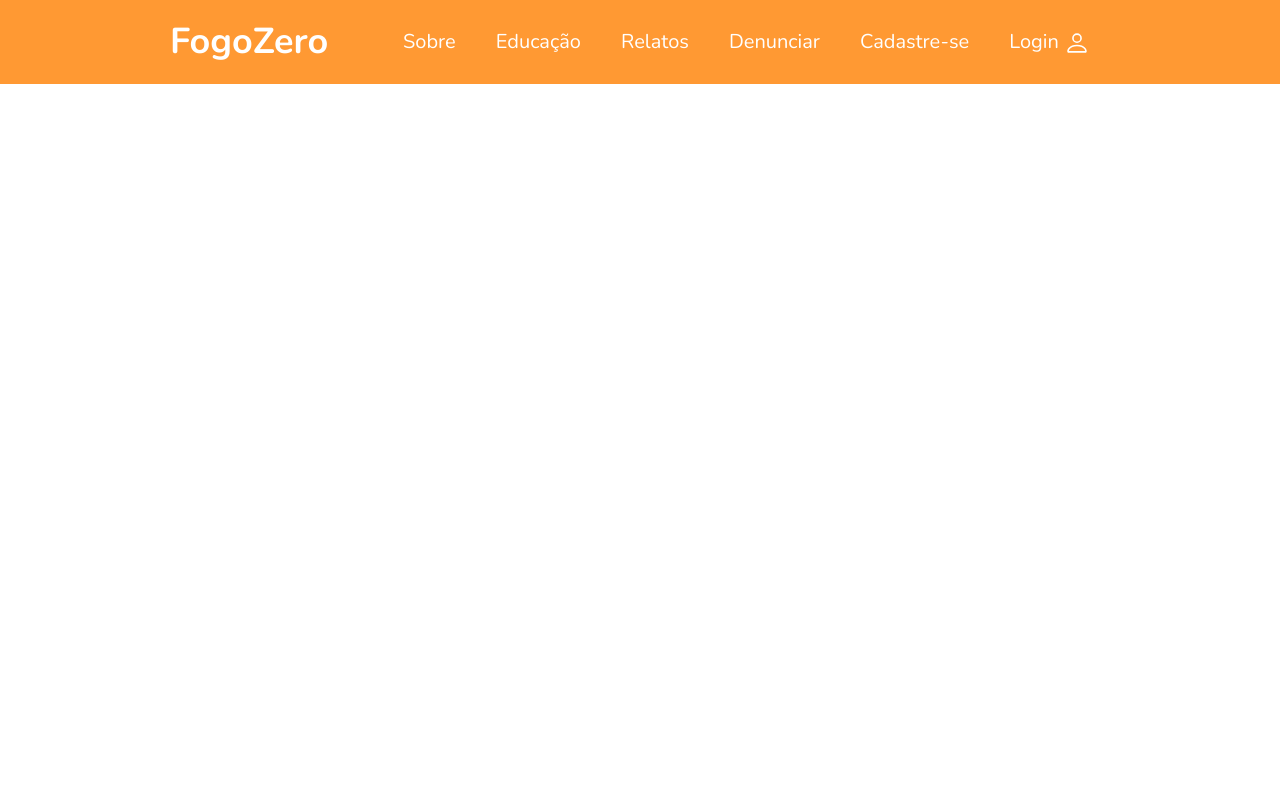
After one commit to kaiqsou/fogozero-pi, a PHP site: page /views/relatos.php in a window 1280 px wide. The commit adds this page. Run offline with PHP 8.4, Linux system fonts and the light colour scheme; a stand-in replaces the project's code that opens the database connection.

Commit message:
correções e criação da aba relatos

```diff
--- a/index.php
+++ b/index.php
@@ -25,8 +25,9 @@
                 <ul>
                     <li><a href="#sobre">Sobre</a></li>
                     <li><a href="views/educacao.php">Educação</a></li>
+                    <li><a href="views/relatos.php">Relatos</a></li>
                     <!--<li><a href="#mapas">Mapa</a></li>-->
-                    <li><a href="views/denuncia.php">Denuncie</a></li>
+                    <li><a href="views/denuncia.php">Denunciar</a></li>
                     <!--<li><a href="views/quemsomos.php">Sobre Nós</a></li>-->
                     <li><a href="views/cadastro.php">Cadastre-se</a></li>
                     <li><a href="views/login.php">Login <svg xmlns="http://www.w3.org/2000/svg" width="26" height="26" fill="currentColor" class="bi bi-person" viewBox="0 0 16 16">
--- a/views/global/links.php
+++ b/views/global/links.php
@@ -9,6 +9,7 @@
 
 <!-- Bootstrap -->
 <link href="https://cdn.jsdelivr.net/npm/bootstrap@5.3.3/dist/css/bootstrap.min.css" rel="stylesheet" integrity="sha384-QWTKZyjpPEjISv5WaRU9OFeRpok6YctnYmDr5pNlyT2bRjXh0JMhjY6hW+ALEwIH" crossorigin="anonymous">
+<script src="https://cdnjs.cloudflare.com/ajax/libs/font-awesome/6.0.0/js/all.min.js"></script>
 
 <!-- CSS personalizado -->
 <link rel="stylesheet" type="text/css" href="../css/style.css" />
--- /dev/null
+++ b/views/relatos.php
@@ -0,0 +1,43 @@
+<?php
+    require_once "../validations/validacoes-cadastro.php";
+    require_once "global/links.php";
+?>
+
+<!DOCTYPE html>
+<html lang="en">
+    <head>
+        <meta charset="UTF-8">
+        <meta name="viewport" content="width=device-width, initial-scale=1.0">
+        <title>Relatos</title>
+    </head>
+
+    <body>
+
+    <header class="menu-bg">
+        <div class="menu">
+            <div class="menu-logo">
+                <a href="index.php">FogoZero</a>
+            </div>
+            <nav class="menu-nav">
+                <ul>
+                    <li><a href="#sobre">Sobre</a></li>
+                    <li><a href="./educacao.php">Educação</a></li>
+                    <li><a href="./relatos.php">Relatos</a></li>
+                    <!--<li><a href="#mapas">Mapa</a></li>-->
+                    <li><a href="./denuncia.php">Denunciar</a></li>
+                    <!--<li><a href="views/quemsomos.php">Sobre Nós</a></li>-->
+                    <li><a href="./cadastro.php">Cadastre-se</a></li>
+                    <li><a href="./login.php">Login <svg xmlns="http://www.w3.org/2000/svg" width="26" height="26" fill="currentColor" class="bi bi-person" viewBox="0 0 16 16">
+                        <path d="M8 8a3 3 0 1 0 0-6 3 3 0 0 0 0 6m2-3a2 2 0 1 1-4 0 2 2 0 0 1 4 0m4 8c0 1-1 1-1 1H3s-1 0-1-1 1-4 6-4 6 3 6 4m-1-.004c-.001-.246-.154-.986-.832-1.664C11.516 10.68 10.289 10 8 10s-3.516.68-4.168 1.332c-.678.678-.83 1.418-.832 1.664z"/>
+                      </svg></li></a>
+                </ul>
+            </nav>
+        </div>
+    </header>
+
+    <main>
+
+    </main>
+
+    </body>
+</html>
```
Also changed, not shown: views/educacao.php (+15 -57 lines), fazer.txt (added), img/prevencao-queimadas.jpg (renamed from img/prevencao-queimadas.jpg.jpg).
